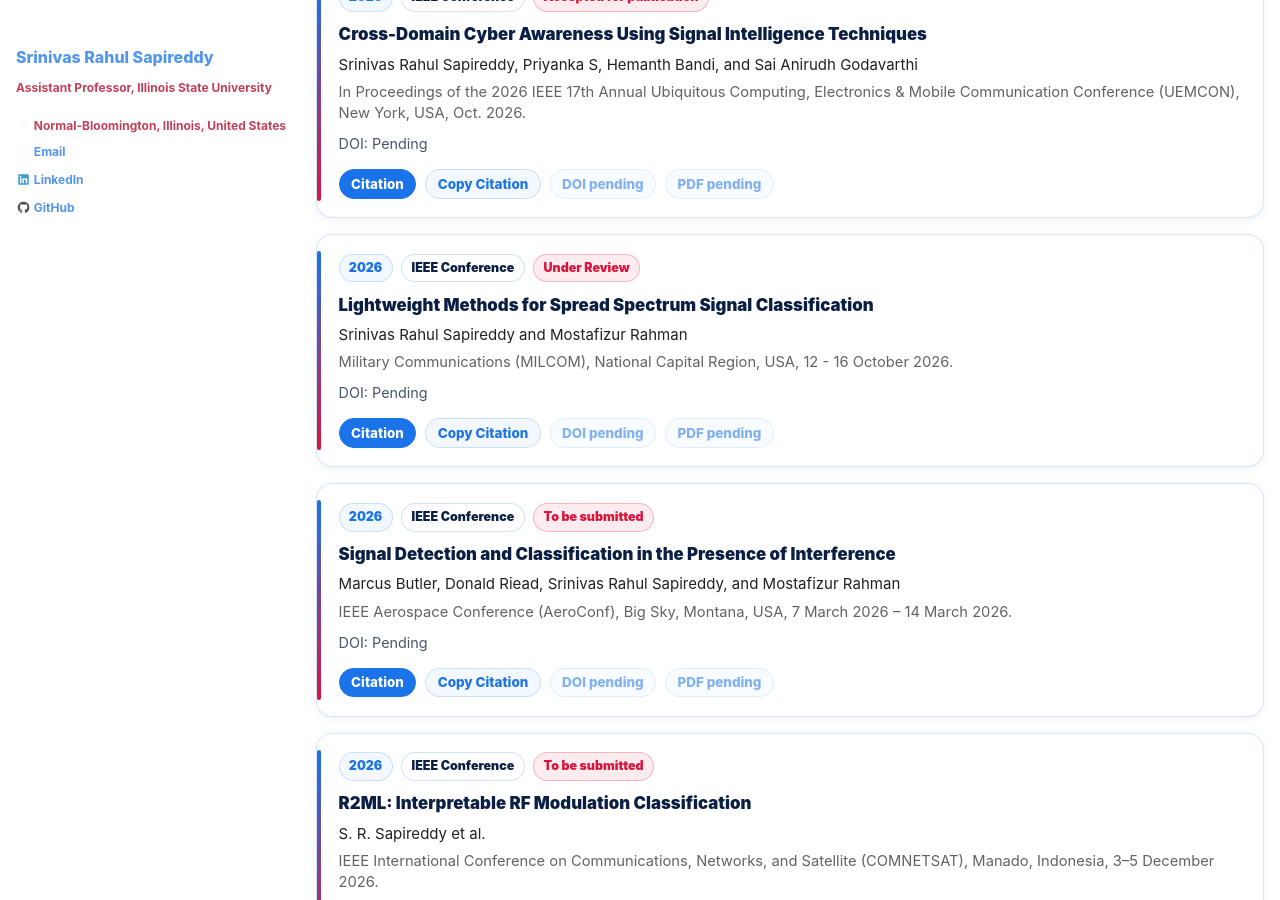
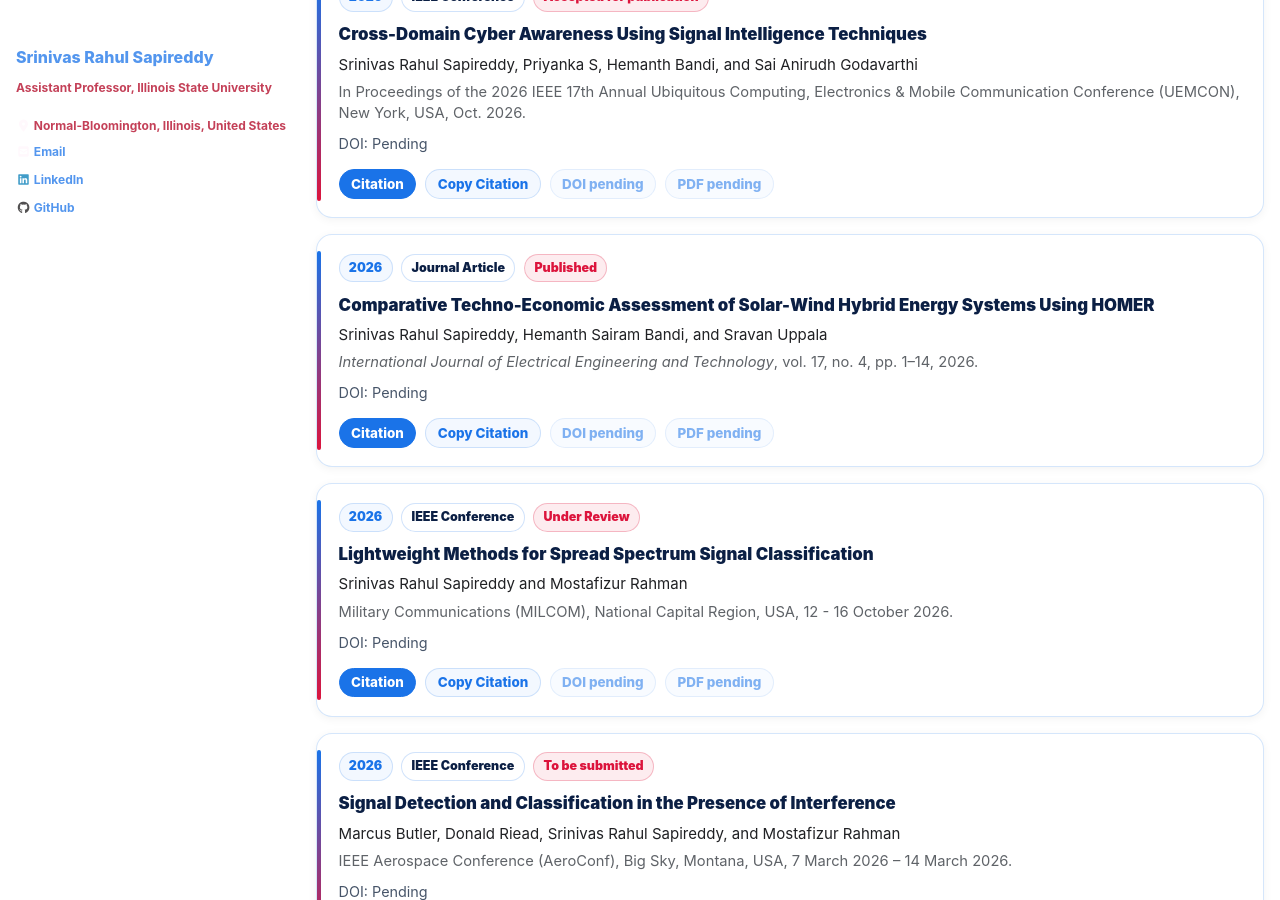
Before and after one commit to srsapireddy/srsapireddy.github.io, a Jekyll site: the page built from _pages/publications.md, in a window 1280 px wide and 900 px high, scrolled down 1586 px. Built offline with Jekyll 4.4.1, drawn with Linux system fonts in a browser that asks for light colours; cached includes are drawn as plain includes; nearby versions of some CDN libraries.

Commit message:
Update publications.md

```diff
--- a/_pages/publications.md
+++ b/_pages/publications.md
@@ -869,6 +869,48 @@ author_profile: true
       </div>
     </div>
 
+    <div class="publication-card" data-type="journal">
+      <div class="pub-top">
+        <span class="pub-year">2026</span>
+        <span class="pub-type">Journal Article</span>
+        <span class="pub-award">Published</span>
+      </div>
+
+      <div class="pub-title">
+        Comparative Techno-Economic Assessment of Solar-Wind Hybrid Energy Systems Using HOMER
+      </div>
+
+      <div class="pub-authors">
+        Srinivas Rahul Sapireddy, Hemanth Sairam Bandi, and Sravan Uppala
+      </div>
+
+      <div class="pub-venue">
+        <em>International Journal of Electrical Engineering and Technology</em>, vol. 17, no. 4, pp. 1&ndash;14, 2026.
+      </div>
+
+      <div class="pub-note">
+        DOI: Pending
+      </div>
+
+      <div class="pub-links">
+        <button class="pub-button primary" onclick="toggleCitation('cite-2026-ijeet-homer')">
+          Citation
+        </button>
+        <button class="pub-button" onclick="copyCitation('cite-2026-ijeet-homer')">
+          Copy Citation
+        </button>
+        <a class="pub-link disabled" href="#" onclick="return false;">DOI pending</a>
+        <a class="pub-link disabled" href="#" onclick="return false;">PDF pending</a>
+      </div>
+
+      <div id="cite-2026-ijeet-homer" class="citation-box">
+        S. R. Sapireddy, H. S. Bandi, and S. Uppala,
+        &ldquo;Comparative Techno-Economic Assessment of Solar-Wind Hybrid Energy Systems Using HOMER,&rdquo;
+        <em>International Journal of Electrical Engineering and Technology</em>,
+        vol. 17, no. 4, pp. 1&ndash;14, 2026.
+      </div>
+    </div>
+
     <div class="publication-card" data-type="conference">
       <div class="pub-top">
         <span class="pub-year">2026</span>
```
